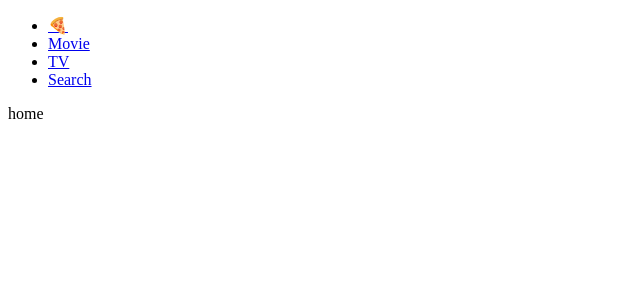
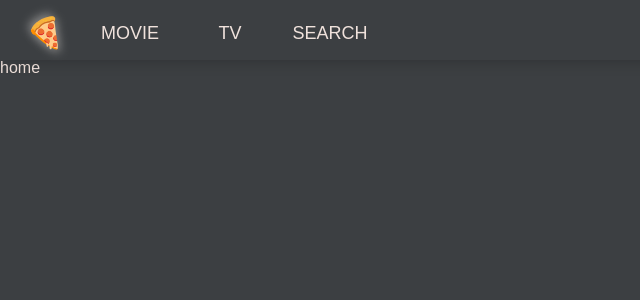
Before and after one commit to minapark127/pizza_time, a React (Create React App) app: page / in a window 1280 px wide. Shown: the top 300 px of the page, without its empty margins (0-640 px from the left). Built offline with nearby package versions, Linux system fonts and the light colour scheme.

Commit message:
styling header with styled-components

```diff
--- a/package.json
+++ b/package.json
@@ -12,7 +12,8 @@
     "react-dom": "^16.13.1",
     "react-router-dom": "^5.2.0",
     "react-scripts": "3.4.1",
-    "styled-components": "^5.1.1"
+    "styled-components": "^5.1.1",
+    "styled-reset": "^4.2.1"
   },
   "scripts": {
     "start": "react-scripts start",
--- a/src/Components/App.js
+++ b/src/Components/App.js
@@ -1,10 +1,12 @@
 import React from "react";
 import Router from "Components/Router";
+import GlobalStyles from "Components/GlobalStyles";
 
 function App() {
   return (
     <div className="App">
       <Router />
+      <GlobalStyles />
     </div>
   );
 }
--- /dev/null
+++ b/src/Components/GlobalStyles.js
@@ -0,0 +1,23 @@
+import { createGlobalStyle } from "styled-components";
+import { reset } from "styled-reset";
+
+const globalStyles = createGlobalStyle`
+@import url('https://fonts.googleapis.com/css2?family=Raleway:wght@300;400;500;600&display=swap');
+
+${reset};
+a{
+    text-decoration: none;
+    color: inherit;
+  }
+  *{
+    box-sizing: border-box;
+  }
+  body{
+    font-family: 'Raleway', sans-serif;
+    font-size: 16px;
+    background-color: #3C3F42;
+    color: #f0E2dc;
+  }
+`;
+
+export default globalStyles;
--- a/src/Components/Header.js
+++ b/src/Components/Header.js
@@ -1,25 +1,64 @@
 import React from "react";
-import { Link } from "react-router-dom";
+import { Link, withRouter } from "react-router-dom";
+import styled from "styled-components";
 
-export default () => (
-  <header>
-    <ul>
-      <li>
-        <Link to="/">
+const Header = styled.header`
+  width: 100vw;
+  height: 60px;
+  padding: 10px;
+  font-size: 18px;
+  font-weight: 500;
+  text-transform: uppercase;
+  position: sticky;
+  top: 0;
+  span {
+    font-size: 30px;
+  }
+  box-shadow: 0px 4px 17px -6px rgba(0, 0, 0, 0.3);
+`;
+const Ul = styled.ul`
+  display: flex;
+`;
+
+const SLink = styled(Link)`
+  width: 70px;
+  height: 50px;
+  display: flex;
+  justify-content: center;
+  align-items: center;
+  border-bottom: 5px solid transparent;
+  &:not(:first-child) {
+    width: 100px;
+    border-bottom: 5px solid
+      ${(props) => (props.current ? "#f51406" : "transparent")};
+  }
+  text-shadow: ${(props) =>
+    props.current
+      ? `2.5px 2.5px 10px rgba(128, 128, 128, 1),
+    -3px -3px 10px rgba(128, 128, 128, 1)`
+      : "none"};
+  transition: border-bottom, text-shadow 0.25s ease-in;
+`;
+
+export default withRouter(({ location: { pathname } }) => (
+  <Header>
+    <Ul>
+      <SLink to="/" current={pathname === "/"}>
+        <li>
           <span role="img" aria-label="pizza emoji">
             🍕
           </span>
-        </Link>
-      </li>
-      <li>
-        <Link to="/movie">Movie</Link>
-      </li>
-      <li>
-        <Link to="/tv">TV</Link>
-      </li>
-      <li>
-        <Link to="/search">Search</Link>
-      </li>
-    </ul>
-  </header>
-);
+        </li>
+      </SLink>
+      <SLink to="/movie" current={pathname === "/movie"}>
+        <li>Movie</li>
+      </SLink>
+      <SLink to="/tv" current={pathname === "/tv"}>
+        <li>TV</li>
+      </SLink>
+      <SLink to="/search" current={pathname === "/search"}>
+        <li>Search</li>
+      </SLink>
+    </Ul>
+  </Header>
+));
```
Also changed, not shown: 2 other files (tests, documents, lock files or other folders).
